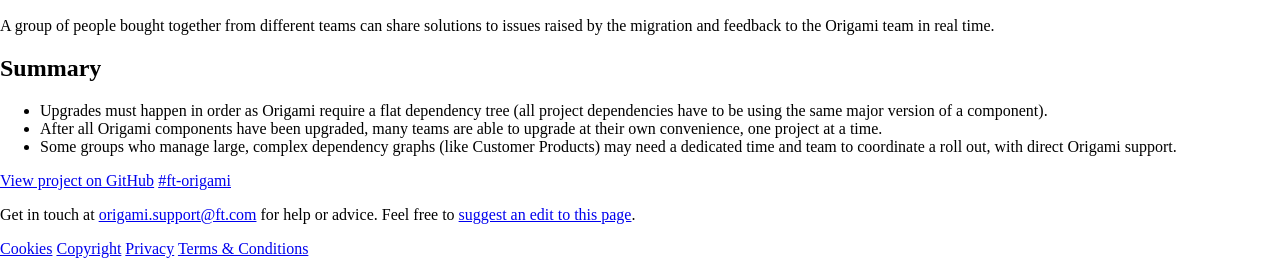
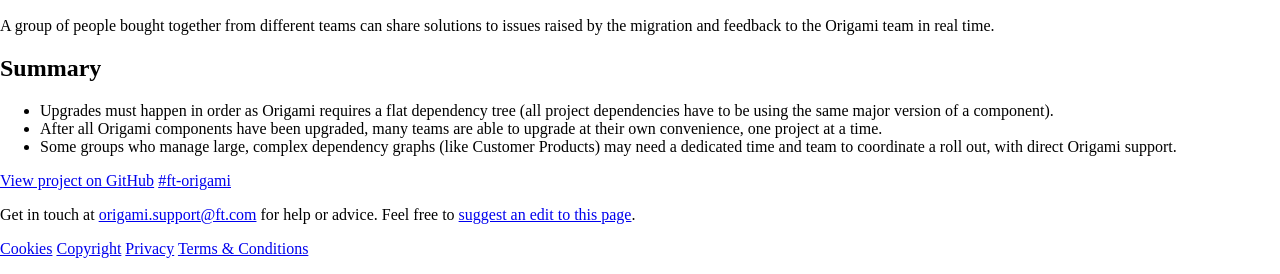
Before and after one commit to Financial-Times/origami-website, a Jekyll site: the page built from _components/major-cascade.md, in a window 1280 px wide and 900 px high, scrolled down 2564 px. Shown: the part 608-882 px from the top of the window. Built offline with Jekyll 4.4.1, drawn with Linux system fonts in a browser that asks for light colours; a style sheet for code colours, icons or effects is not loaded.

Commit message:
Update _components/major-cascade.md
Co-Authored-By: chee <chee@snoot.club>

```diff
--- a/_components/major-cascade.md
+++ b/_components/major-cascade.md
@@ -73,6 +73,6 @@ A group of people bought together from different teams can share solutions to is
 
 ## Summary
 
-- Upgrades must happen in order as Origami require a flat dependency tree (all project dependencies have to be using the same major version of a component).
+- Upgrades must happen in order as Origami requires a flat dependency tree (all project dependencies have to be using the same major version of a component).
 - After all Origami components have been upgraded, many teams are able to upgrade at their own convenience, one project at a time.
 - Some groups who manage large, complex dependency graphs (like Customer Products) may need a dedicated time and team to coordinate a roll out, with direct Origami support.
```
